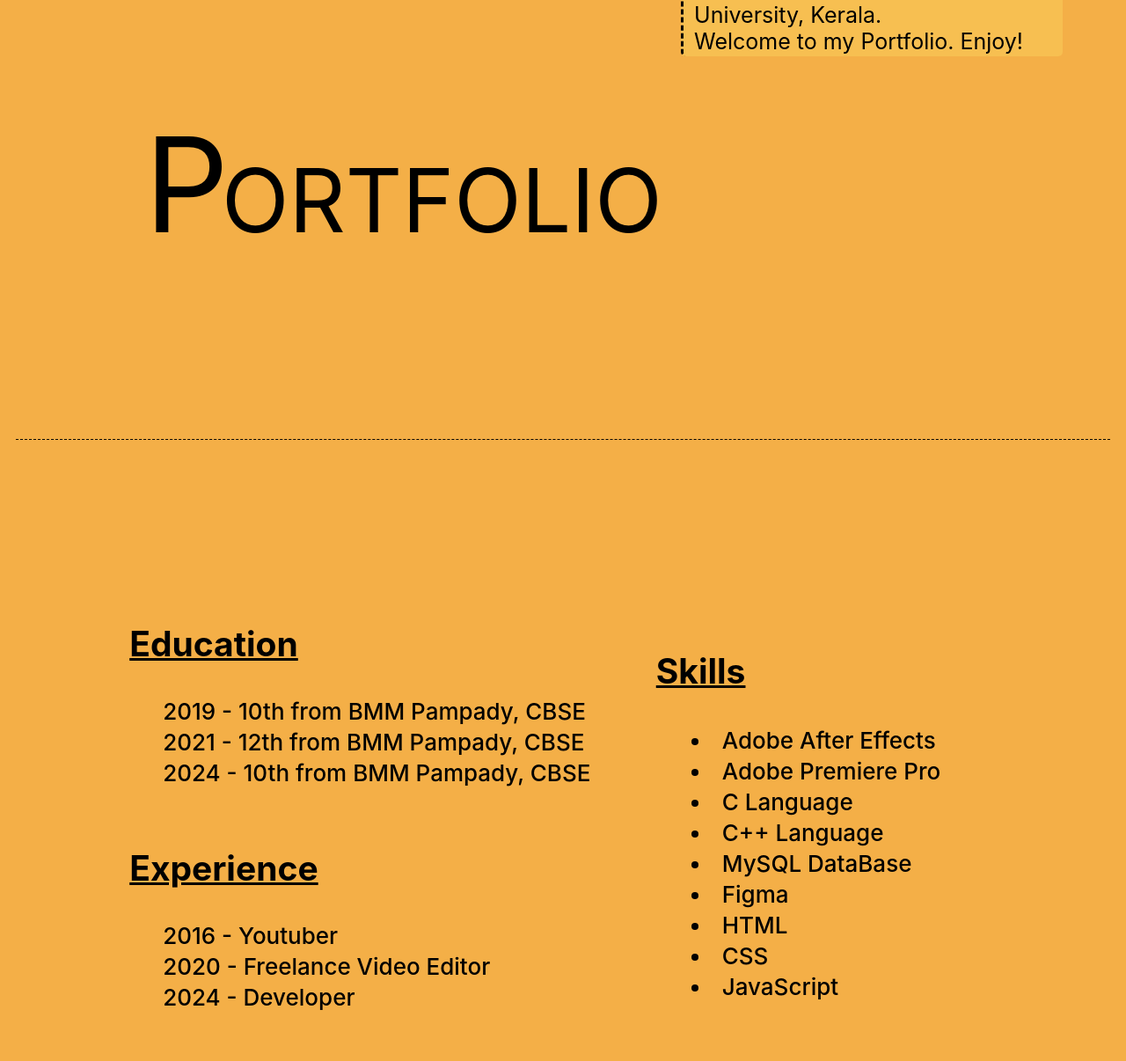
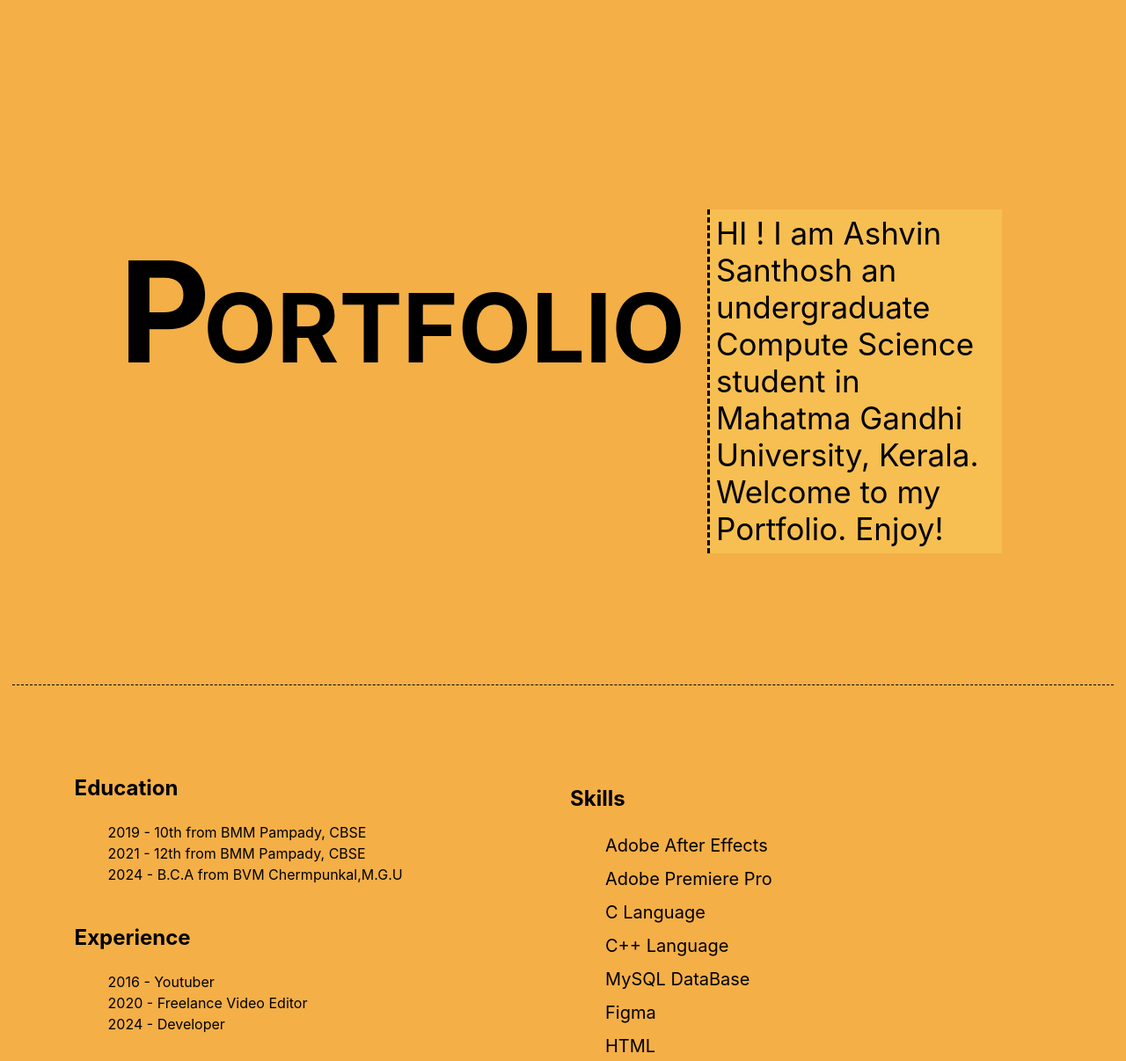
Before and after one commit to Vrindtime/Portfolio, a plain HTML site: page index.html in a window 1280 px wide. Shown: the part 232-1438 px from the top of the page at 88% size. Drawn offline with Linux system fonts and the light colour scheme.

Commit message:
better main

```diff
--- a/Code/style2.0.css
+++ b/Code/style2.0.css
@@ -26,7 +26,7 @@
     top: -100;
     left: 55%;
     position: relative;
-    display: inline;
+    display: inline-block;
     margin: 2%;
 
 }
@@ -47,29 +47,40 @@
 
 /*Text on Home Page Portfolio*/
 
-span{
-    font-size: 150px;
-    margin: -10px;
+.content{
+    display: flex;
+    justify-content: center;
+    padding: 10%;
 }
 
-.content h1{
-    position: relative;
-    font-size: 100px;
-    margin-left: 25%;
-    margin-top: 18%;
-    font-weight: normal;
+.port{
+    font-size: 54px;
 }
-/*Description*/
+
+.port::first-letter{
+    font-size: 160px;
+    margin: -1.5%;
+}
+
+.desc{
+    width: 545px;
+    height: 20px;
+    margin-top: 2%;
+    justify-content: center;
+    border-radius: 15%;
+}
+
 .desc p{
-    width: 165%;
-    /*margin-top: 150%;*/
-    font-size: 25px;
-    margin-left: -90%;
-    border-radius: 5px;
+    font-size: 35px;
+    flex-direction: column;
+    padding-left: 100px;
+
+    border-left: dashed;
     background-color: rgb(253, 239, 114, .25);
-    padding-left: 12px;
-    border-left-style: dashed;
+    padding: 2%;
+
 }
+
 
 /*line*/
 hr{
@@ -80,19 +91,30 @@ hr{
 }
 
 /*push part section*/
-h2{
-    text-decoration: underline;
-}
+.push {
+    display: grid;
+    grid-template-columns: 1fr 1fr;
+    justify-content: space-between;
+    align-items: flex-start;
+    left: 5%;;
+    padding: 5%;
+  }
 
-.push{
-    padding: 10%;
-    size: 2em;
-    font-weight: 450;
-    font-size: 26px;
-}
+  .push_right dl {
+    margin-right: 5%;
+    grid-area: push;
+  }
 
-.desc{
-    position: relative;
-    margin-left: 60%;
-    margin-top: -48%;
-}
+  .push_right dl:first-child {
+    margin-top: 0;
+  }
+
+  .push_right dl:not(:first-child) {
+    margin-top: 3%;
+  }
+
+  .desc li {
+    font-size: 20px;
+    list-style: none;
+    margin-bottom: 2%;
+  }
--- a/index.html
+++ b/index.html
@@ -8,6 +8,8 @@
     </head>
 
     <body>
+
+        <!--Navigation bar and profile pic-->
         <div class="main">
             <div class="navbar">
 
@@ -25,29 +27,26 @@
 
             </div>
 
+            <!--First Part of Screen-->
            <div class="content">
-            <center>
-                <table border="0">
 
-                    <tr>
-                        <td>
+                <div class="port">
                     <h1><span>P</span>ORTFOLIO</h1>
-                        </td>
-                        <td>
+                </div>
+
                 <div class="desc">
                     <p>
                         HI ! I am Ashvin Santhosh an undergraduate Compute Science student in Mahatma Gandhi University, Kerala.
                         <br>Welcome to my Portfolio. Enjoy!
                      </p>
                 </div>
-                        </td>
-                    </tr>
-                </table>
-                <hr class="line">
-            </center>
+
            </div>
+           <hr>
+
+           <!--Second Part of Page-->
            <div class="push">
-             <div class="h2">
+             <div class="push_right">
                 <dl>
                 <dt><h2>Education</h2></dt>
                     <dd>
@@ -57,7 +56,7 @@
                         2021 - 12th from BMM Pampady, CBSE
                      </dd>
                      <dd>
-                        2024 - 10th from BMM Pampady, CBSE
+                        2024 - B.C.A from BVM Chermpunkal,M.G.U
                      </dd>
                 </dl>
 
@@ -73,8 +72,9 @@
                         2024 - Developer
                      </dd>
                 </dl>
-
+            </div>
                 <dl class ="desc">
+                    <div class="push_right">
                         <dt><h2>Skills</h2></dt>
                             <dd>
                             <li>
@@ -106,8 +106,13 @@
                             </li>
                         </dd>
                </dl>
+            </div>
+            </div>
+            </div>
+           </div>
+           <hr>
+           <div class="end">
 
-             </div>
            </div>
         </div>
     </body>
```
Lines whose indentation alone changed are shown as unchanged.
